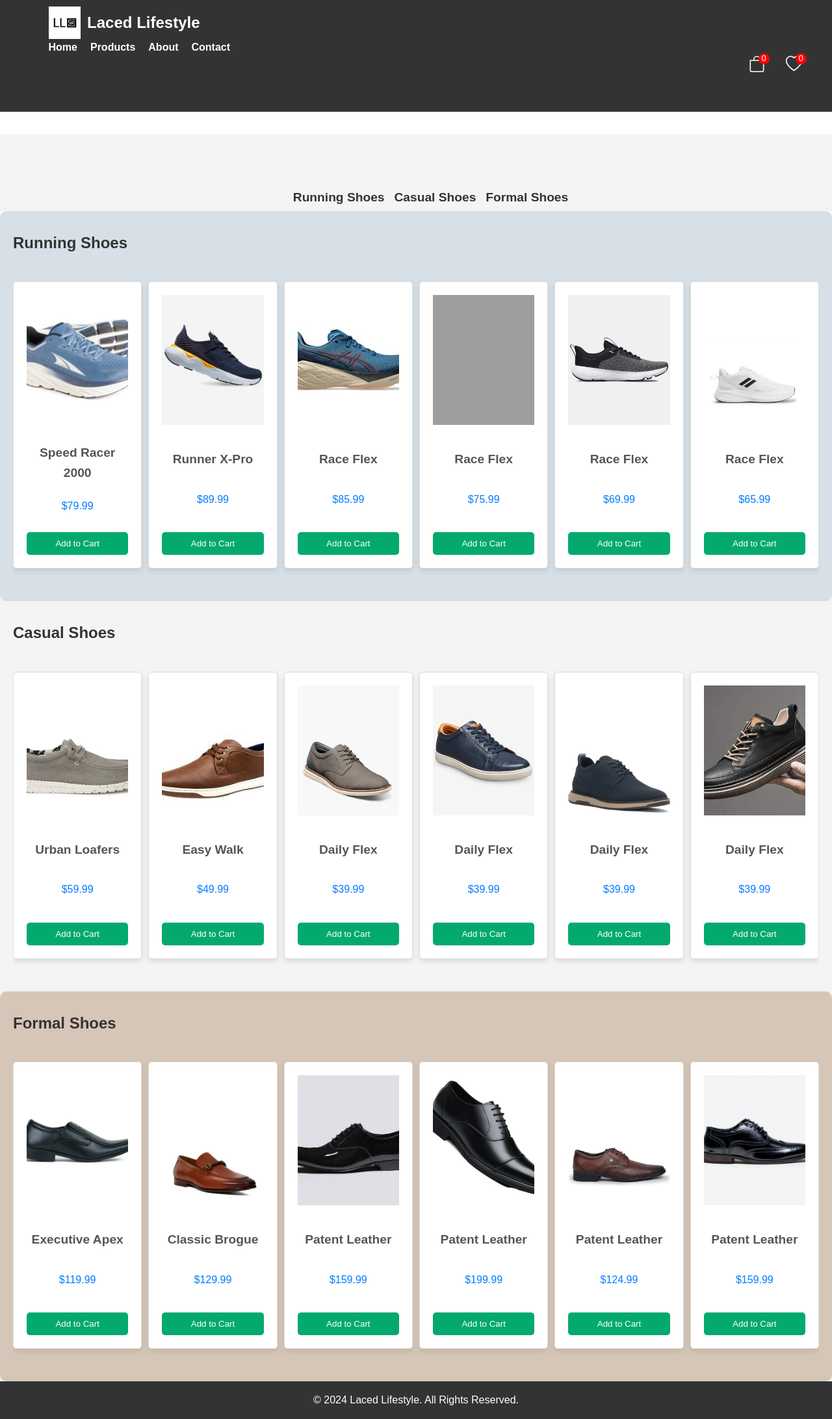
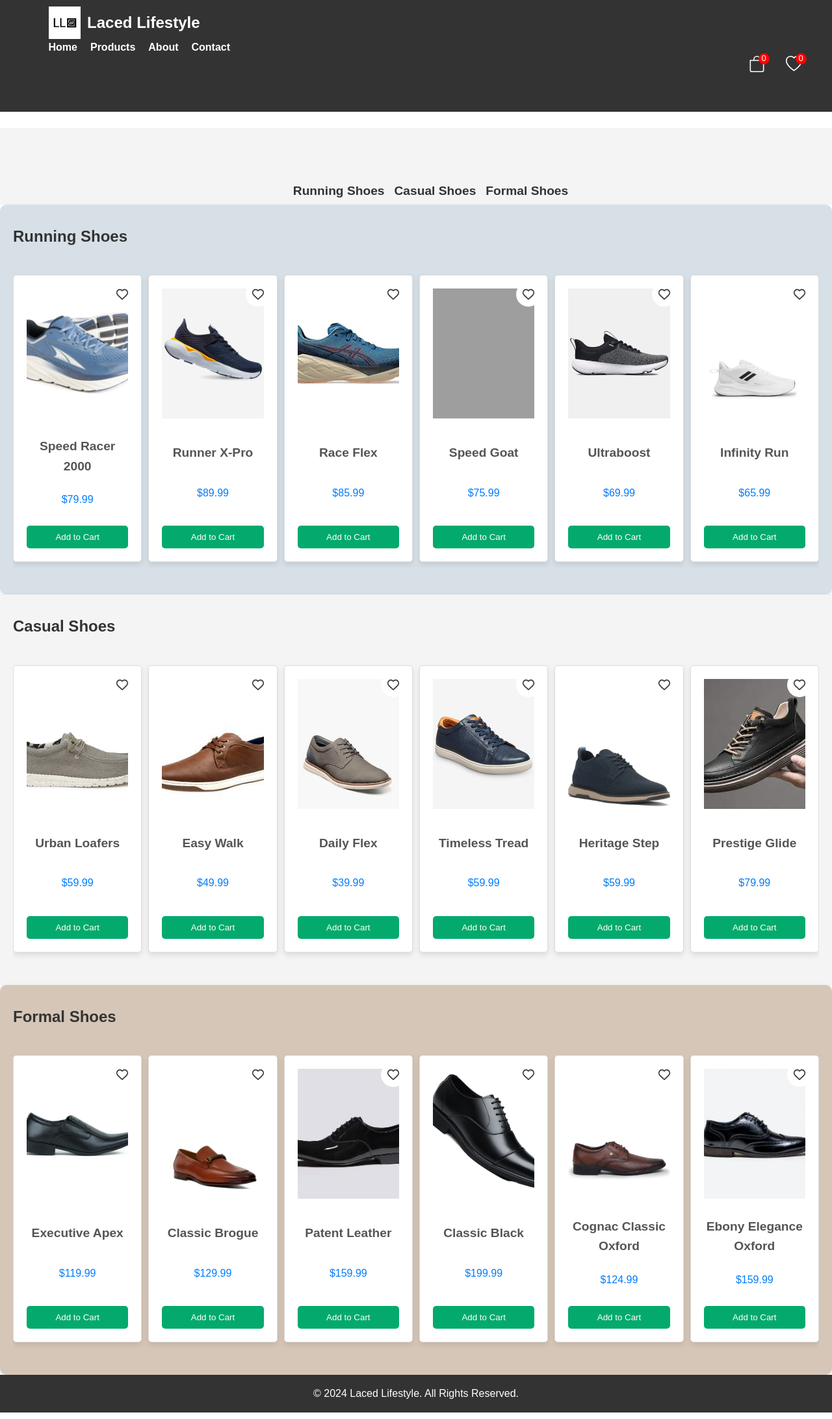
Before and after one commit to urangegaj/UEB24_Gr13, a PHP site: page /Products.html in a window 1280 px wide. Shown: the whole page at 65% size. Run offline with PHP 8.4, Linux system fonts and the light colour scheme; grey boxes are pictures that could not be loaded.

Commit message:
small update on products

```diff
--- a/Products.html
+++ b/Products.html
@@ -39,7 +39,7 @@
     </header>
 
     <header class="product-header">
-        <div class="container">
+        <div class="product-container">
             <nav>
                 <ul class="nav-links">
                     <li><a href="#running-shoes">Running Shoes</a></li>
@@ -48,6 +48,8 @@
                 </ul>
             </nav>
         </div>
+
+
     </header>
 
     <section id="running-shoes">
@@ -56,6 +58,9 @@
 
             <div class="product">
                 <img src="images/RunningShoes1.jpg" alt="Running Shoe 1">
+                <button class="heart-button">
+                    <svg viewBox="0 0 24 24" width="22px" height="22px" xmlns="http://www.w3.org/2000/svg"><g id="SVGRepo_bgCarrier" stroke-width="0"></g><g id="SVGRepo_tracerCarrier" stroke-linecap="round" stroke-linejoin="round"></g><g id="SVGRepo_iconCarrier"> <path fill-rule="evenodd" clip-rule="evenodd" d="M12 6.00019C10.2006 3.90317 7.19377 3.2551 4.93923 5.17534C2.68468 7.09558 2.36727 10.3061 4.13778 12.5772C5.60984 14.4654 10.0648 18.4479 11.5249 19.7369C11.6882 19.8811 11.7699 19.9532 11.8652 19.9815C11.9483 20.0062 12.0393 20.0062 12.1225 19.9815C12.2178 19.9532 12.2994 19.8811 12.4628 19.7369C13.9229 18.4479 18.3778 14.4654 19.8499 12.5772C21.6204 10.3061 21.3417 7.07538 19.0484 5.17534C16.7551 3.2753 13.7994 3.90317 12 6.00019Z" stroke-width="2" stroke-linecap="round" stroke-linejoin="round"></path> </g></svg>
+                </button>
                 <h3>Speed Racer 2000</h3>
                 <p>$79.99</p>
                 <button>Add to Cart</button>
@@ -64,6 +69,9 @@
 
             <div class="product">
                 <img src="images/RunningShoes2.jpg" alt="Running Shoe 2">
+                <button class="heart-button">
+                    <svg viewBox="0 0 24 24" width="22px" height="22px" xmlns="http://www.w3.org/2000/svg"><g id="SVGRepo_bgCarrier" stroke-width="0"></g><g id="SVGRepo_tracerCarrier" stroke-linecap="round" stroke-linejoin="round"></g><g id="SVGRepo_iconCarrier"> <path fill-rule="evenodd" clip-rule="evenodd" d="M12 6.00019C10.2006 3.90317 7.19377 3.2551 4.93923 5.17534C2.68468 7.09558 2.36727 10.3061 4.13778 12.5772C5.60984 14.4654 10.0648 18.4479 11.5249 19.7369C11.6882 19.8811 11.7699 19.9532 11.8652 19.9815C11.9483 20.0062 12.0393 20.0062 12.1225 19.9815C12.2178 19.9532 12.2994 19.8811 12.4628 19.7369C13.9229 18.4479 18.3778 14.4654 19.8499 12.5772C21.6204 10.3061 21.3417 7.07538 19.0484 5.17534C16.7551 3.2753 13.7994 3.90317 12 6.00019Z" stroke-width="2" stroke-linecap="round" stroke-linejoin="round"></path> </g></svg>
+                </button>
                 <h3>Runner X-Pro</h3>
                 <p>$89.99</p>
                 <button>Add to Cart</button>
@@ -71,6 +79,9 @@
 
             <div class="product">
                 <img src="images/RunningShoes3.jpg" alt="Running Shoe 3">
+                <button class="heart-button">
+                    <svg viewBox="0 0 24 24" width="22px" height="22px" xmlns="http://www.w3.org/2000/svg"><g id="SVGRepo_bgCarrier" stroke-width="0"></g><g id="SVGRepo_tracerCarrier" stroke-linecap="round" stroke-linejoin="round"></g><g id="SVGRepo_iconCarrier"> <path fill-rule="evenodd" clip-rule="evenodd" d="M12 6.00019C10.2006 3.90317 7.19377 3.2551 4.93923 5.17534C2.68468 7.09558 2.36727 10.3061 4.13778 12.5772C5.60984 14.4654 10.0648 18.4479 11.5249 19.7369C11.6882 19.8811 11.7699 19.9532 11.8652 19.9815C11.9483 20.0062 12.0393 20.0062 12.1225 19.9815C12.2178 19.9532 12.2994 19.8811 12.4628 19.7369C13.9229 18.4479 18.3778 14.4654 19.8499 12.5772C21.6204 10.3061 21.3417 7.07538 19.0484 5.17534C16.7551 3.2753 13.7994 3.90317 12 6.00019Z" stroke-width="2" stroke-linecap="round" stroke-linejoin="round"></path> </g></svg>
+                </button>
                 <h3>Race Flex</h3>
                 <p>$85.99</p>
                 <button>Add to Cart</button>
@@ -78,21 +89,30 @@
 
             <div class="product">
                 <img src="images/RunningShoes4.jpg" alt="Running Shoe 3">
-                <h3>Race Flex</h3>
+                <button class="heart-button">
+                    <svg viewBox="0 0 24 24" width="22px" height="22px" xmlns="http://www.w3.org/2000/svg"><g id="SVGRepo_bgCarrier" stroke-width="0"></g><g id="SVGRepo_tracerCarrier" stroke-linecap="round" stroke-linejoin="round"></g><g id="SVGRepo_iconCarrier"> <path fill-rule="evenodd" clip-rule="evenodd" d="M12 6.00019C10.2006 3.90317 7.19377 3.2551 4.93923 5.17534C2.68468 7.09558 2.36727 10.3061 4.13778 12.5772C5.60984 14.4654 10.0648 18.4479 11.5249 19.7369C11.6882 19.8811 11.7699 19.9532 11.8652 19.9815C11.9483 20.0062 12.0393 20.0062 12.1225 19.9815C12.2178 19.9532 12.2994 19.8811 12.4628 19.7369C13.9229 18.4479 18.3778 14.4654 19.8499 12.5772C21.6204 10.3061 21.3417 7.07538 19.0484 5.17534C16.7551 3.2753 13.7994 3.90317 12 6.00019Z" stroke-width="2" stroke-linecap="round" stroke-linejoin="round"></path> </g></svg>
+                </button>
+                <h3>Speed Goat</h3>
                 <p>$75.99</p>
                 <button>Add to Cart</button>
             </div>
 
             <div class="product">
                 <img src="images/RunningShoes5.jpg" alt="Running Shoe 3">
-                <h3>Race Flex</h3>
+                <button class="heart-button">
+                    <svg viewBox="0 0 24 24" width="22px" height="22px" xmlns="http://www.w3.org/2000/svg"><g id="SVGRepo_bgCarrier" stroke-width="0"></g><g id="SVGRepo_tracerCarrier" stroke-linecap="round" stroke-linejoin="round"></g><g id="SVGRepo_iconCarrier"> <path fill-rule="evenodd" clip-rule="evenodd" d="M12 6.00019C10.2006 3.90317 7.19377 3.2551 4.93923 5.17534C2.68468 7.09558 2.36727 10.3061 4.13778 12.5772C5.60984 14.4654 10.0648 18.4479 11.5249 19.7369C11.6882 19.8811 11.7699 19.9532 11.8652 19.9815C11.9483 20.0062 12.0393 20.0062 12.1225 19.9815C12.2178 19.9532 12.2994 19.8811 12.4628 19.7369C13.9229 18.4479 18.3778 14.4654 19.8499 12.5772C21.6204 10.3061 21.3417 7.07538 19.0484 5.17534C16.7551 3.2753 13.7994 3.90317 12 6.00019Z" stroke-width="2" stroke-linecap="round" stroke-linejoin="round"></path> </g></svg>
+                </button>
+                <h3>Ultraboost</h3>
                 <p>$69.99</p>
                 <button>Add to Cart</button>
             </div>
 
             <div class="product">
                 <img src="images/RunningShoes6.jpg" alt="Running Shoe 3">
-                <h3>Race Flex</h3>
+                <button class="heart-button">
+                    <svg viewBox="0 0 24 24" width="22px" height="22px" xmlns="http://www.w3.org/2000/svg"><g id="SVGRepo_bgCarrier" stroke-width="0"></g><g id="SVGRepo_tracerCarrier" stroke-linecap="round" stroke-linejoin="round"></g><g id="SVGRepo_iconCarrier"> <path fill-rule="evenodd" clip-rule="evenodd" d="M12 6.00019C10.2006 3.90317 7.19377 3.2551 4.93923 5.17534C2.68468 7.09558 2.36727 10.3061 4.13778 12.5772C5.60984 14.4654 10.0648 18.4479 11.5249 19.7369C11.6882 19.8811 11.7699 19.9532 11.8652 19.9815C11.9483 20.0062 12.0393 20.0062 12.1225 19.9815C12.2178 19.9532 12.2994 19.8811 12.4628 19.7369C13.9229 18.4479 18.3778 14.4654 19.8499 12.5772C21.6204 10.3061 21.3417 7.07538 19.0484 5.17534C16.7551 3.2753 13.7994 3.90317 12 6.00019Z" stroke-width="2" stroke-linecap="round" stroke-linejoin="round"></path> </g></svg>
+                </button>
+                <h3>Infinity Run</h3>
                 <p>$65.99</p>
                 <button>Add to Cart</button>
             </div>
@@ -107,6 +127,9 @@
 
             <div class="product">
                 <img src="images/CasualShoes1.jpg" alt="Casual Shoe 1">
+                <button class="heart-button">
+                    <svg viewBox="0 0 24 24" width="22px" height="22px" xmlns="http://www.w3.org/2000/svg"><g id="SVGRepo_bgCarrier" stroke-width="0"></g><g id="SVGRepo_tracerCarrier" stroke-linecap="round" stroke-linejoin="round"></g><g id="SVGRepo_iconCarrier"> <path fill-rule="evenodd" clip-rule="evenodd" d="M12 6.00019C10.2006 3.90317 7.19377 3.2551 4.93923 5.17534C2.68468 7.09558 2.36727 10.3061 4.13778 12.5772C5.60984 14.4654 10.0648 18.4479 11.5249 19.7369C11.6882 19.8811 11.7699 19.9532 11.8652 19.9815C11.9483 20.0062 12.0393 20.0062 12.1225 19.9815C12.2178 19.9532 12.2994 19.8811 12.4628 19.7369C13.9229 18.4479 18.3778 14.4654 19.8499 12.5772C21.6204 10.3061 21.3417 7.07538 19.0484 5.17534C16.7551 3.2753 13.7994 3.90317 12 6.00019Z" stroke-width="2" stroke-linecap="round" stroke-linejoin="round"></path> </g></svg>
+                </button>
                 <h3>Urban Loafers</h3>
                 <p>$59.99</p>
                 <button>Add to Cart</button>
@@ -114,6 +137,9 @@
 
             <div class="product">
                 <img src="images/CasualShoes2.jpg" alt="Casual Shoe 2">
+                <button class="heart-button">
+                    <svg viewBox="0 0 24 24" width="22px" height="22px" xmlns="http://www.w3.org/2000/svg"><g id="SVGRepo_bgCarrier" stroke-width="0"></g><g id="SVGRepo_tracerCarrier" stroke-linecap="round" stroke-linejoin="round"></g><g id="SVGRepo_iconCarrier"> <path fill-rule="evenodd" clip-rule="evenodd" d="M12 6.00019C10.2006 3.90317 7.19377 3.2551 4.93923 5.17534C2.68468 7.09558 2.36727 10.3061 4.13778 12.5772C5.60984 14.4654 10.0648 18.4479 11.5249 19.7369C11.6882 19.8811 11.7699 19.9532 11.8652 19.9815C11.9483 20.0062 12.0393 20.0062 12.1225 19.9815C12.2178 19.9532 12.2994 19.8811 12.4628 19.7369C13.9229 18.4479 18.3778 14.4654 19.8499 12.5772C21.6204 10.3061 21.3417 7.07538 19.0484 5.17534C16.7551 3.2753 13.7994 3.90317 12 6.00019Z" stroke-width="2" stroke-linecap="round" stroke-linejoin="round"></path> </g></svg>
+                </button>
                 <h3>Easy Walk</h3>
                 <p>$49.99</p>
                 <button>Add to Cart</button>
@@ -122,6 +148,9 @@
 
             <div class="product">
                 <img src="images/CasualShoes3.jpg" alt="Casual Shoe 3">
+                <button class="heart-button">
+                    <svg viewBox="0 0 24 24" width="22px" height="22px" xmlns="http://www.w3.org/2000/svg"><g id="SVGRepo_bgCarrier" stroke-width="0"></g><g id="SVGRepo_tracerCarrier" stroke-linecap="round" stroke-linejoin="round"></g><g id="SVGRepo_iconCarrier"> <path fill-rule="evenodd" clip-rule="evenodd" d="M12 6.00019C10.2006 3.90317 7.19377 3.2551 4.93923 5.17534C2.68468 7.09558 2.36727 10.3061 4.13778 12.5772C5.60984 14.4654 10.0648 18.4479 11.5249 19.7369C11.6882 19.8811 11.7699 19.9532 11.8652 19.9815C11.9483 20.0062 12.0393 20.0062 12.1225 19.9815C12.2178 19.9532 12.2994 19.8811 12.4628 19.7369C13.9229 18.4479 18.3778 14.4654 19.8499 12.5772C21.6204 10.3061 21.3417 7.07538 19.0484 5.17534C16.7551 3.2753 13.7994 3.90317 12 6.00019Z" stroke-width="2" stroke-linecap="round" stroke-linejoin="round"></path> </g></svg>
+                </button>
                 <h3>Daily Flex</h3>
                 <p>$39.99</p>
                 <button>Add to Cart</button>
@@ -130,24 +159,33 @@
 
             <div class="product">
                 <img src="images/CasualShoes4.jpg" alt="Casual Shoe 3">
-                <h3>Daily Flex</h3>
-                <p>$39.99</p>
+                <button class="heart-button">
+                    <svg viewBox="0 0 24 24" width="22px" height="22px" xmlns="http://www.w3.org/2000/svg"><g id="SVGRepo_bgCarrier" stroke-width="0"></g><g id="SVGRepo_tracerCarrier" stroke-linecap="round" stroke-linejoin="round"></g><g id="SVGRepo_iconCarrier"> <path fill-rule="evenodd" clip-rule="evenodd" d="M12 6.00019C10.2006 3.90317 7.19377 3.2551 4.93923 5.17534C2.68468 7.09558 2.36727 10.3061 4.13778 12.5772C5.60984 14.4654 10.0648 18.4479 11.5249 19.7369C11.6882 19.8811 11.7699 19.9532 11.8652 19.9815C11.9483 20.0062 12.0393 20.0062 12.1225 19.9815C12.2178 19.9532 12.2994 19.8811 12.4628 19.7369C13.9229 18.4479 18.3778 14.4654 19.8499 12.5772C21.6204 10.3061 21.3417 7.07538 19.0484 5.17534C16.7551 3.2753 13.7994 3.90317 12 6.00019Z" stroke-width="2" stroke-linecap="round" stroke-linejoin="round"></path> </g></svg>
+                </button>
+                <h3>Timeless Tread</h3>
+                <p>$59.99</p>
                 <button>Add to Cart</button>
             </div>
 
 
             <div class="product">
                 <img src="images/CasualShoes5.jpg" alt="Casual Shoe 3">
-                <h3>Daily Flex</h3>
-                <p>$39.99</p>
+                <button class="heart-button">
+                    <svg viewBox="0 0 24 24" width="22px" height="22px" xmlns="http://www.w3.org/2000/svg"><g id="SVGRepo_bgCarrier" stroke-width="0"></g><g id="SVGRepo_tracerCarrier" stroke-linecap="round" stroke-linejoin="round"></g><g id="SVGRepo_iconCarrier"> <path fill-rule="evenodd" clip-rule="evenodd" d="M12 6.00019C10.2006 3.90317 7.19377 3.2551 4.93923 5.17534C2.68468 7.09558 2.36727 10.3061 4.13778 12.5772C5.60984 14.4654 10.0648 18.4479 11.5249 19.7369C11.6882 19.8811 11.7699 19.9532 11.8652 19.9815C11.9483 20.0062 12.0393 20.0062 12.1225 19.9815C12.2178 19.9532 12.2994 19.8811 12.4628 19.7369C13.9229 18.4479 18.3778 14.4654 19.8499 12.5772C21.6204 10.3061 21.3417 7.07538 19.0484 5.17534C16.7551 3.2753 13.7994 3.90317 12 6.00019Z" stroke-width="2" stroke-linecap="round" stroke-linejoin="round"></path> </g></svg>
+                </button>
+                <h3>Heritage Step</h3>
+                <p>$59.99</p>
                 <button>Add to Cart</button>
             </div>
 
 
             <div class="product">
                 <img src="images/CasualShoes6.jpg" alt="Casual Shoe 3">
-                <h3>Daily Flex</h3>
-                <p>$39.99</p>
+                <button class="heart-button">
+                    <svg viewBox="0 0 24 24" width="22px" height="22px" xmlns="http://www.w3.org/2000/svg"><g id="SVGRepo_bgCarrier" stroke-width="0"></g><g id="SVGRepo_tracerCarrier" stroke-linecap="round" stroke-linejoin="round"></g><g id="SVGRepo_iconCarrier"> <path fill-rule="evenodd" clip-rule="evenodd" d="M12 6.00019C10.2006 3.90317 7.19377 3.2551 4.93923 5.17534C2.68468 7.09558 2.36727 10.3061 4.13778 12.5772C5.60984 14.4654 10.0648 18.4479 11.5249 19.7369C11.6882 19.8811 11.7699 19.9532 11.8652 19.9815C11.9483 20.0062 12.0393 20.0062 12.1225 19.9815C12.2178 19.9532 12.2994 19.8811 12.4628 19.7369C13.9229 18.4479 18.3778 14.4654 19.8499 12.5772C21.6204 10.3061 21.3417 7.07538 19.0484 5.17534C16.7551 3.2753 13.7994 3.90317 12 6.00019Z" stroke-width="2" stroke-linecap="round" stroke-linejoin="round"></path> </g></svg>
+                </button>
+                <h3>Prestige Glide</h3>
+                <p>$79.99</p>
                 <button>Add to Cart</button>
             </div>
         </div>
@@ -159,20 +197,29 @@
 
             <div class="product">
                 <img src="images/FormalShoes1.jpg" alt="Formal Shoe 1">
+                <button class="heart-button">
+                    <svg viewBox="0 0 24 24" width="22px" height="22px" xmlns="http://www.w3.org/2000/svg"><g id="SVGRepo_bgCarrier" stroke-width="0"></g><g id="SVGRepo_tracerCarrier" stroke-linecap="round" stroke-linejoin="round"></g><g id="SVGRepo_iconCarrier"> <path fill-rule="evenodd" clip-rule="evenodd" d="M12 6.00019C10.2006 3.90317 7.19377 3.2551 4.93923 5.17534C2.68468 7.09558 2.36727 10.3061 4.13778 12.5772C5.60984 14.4654 10.0648 18.4479 11.5249 19.7369C11.6882 19.8811 11.7699 19.9532 11.8652 19.9815C11.9483 20.0062 12.0393 20.0062 12.1225 19.9815C12.2178 19.9532 12.2994 19.8811 12.4628 19.7369C13.9229 18.4479 18.3778 14.4654 19.8499 12.5772C21.6204 10.3061 21.3417 7.07538 19.0484 5.17534C16.7551 3.2753 13.7994 3.90317 12 6.00019Z" stroke-width="2" stroke-linecap="round" stroke-linejoin="round"></path> </g></svg>
+                </button>
                 <h3>Executive Apex</h3>
                 <p>$119.99</p>
-                <button>Add to Cart</button>
+                <button >Add to Cart</button>
             </div>
 
             <div class="product">
                 <img src="images/FormalShoes2.jpg" alt="Formal Shoe 2">
+                <button class="heart-button">
+                    <svg viewBox="0 0 24 24" width="22px" height="22px" xmlns="http://www.w3.org/2000/svg"><g id="SVGRepo_bgCarrier" stroke-width="0"></g><g id="SVGRepo_tracerCarrier" stroke-linecap="round" stroke-linejoin="round"></g><g id="SVGRepo_iconCarrier"> <path fill-rule="evenodd" clip-rule="evenodd" d="M12 6.00019C10.2006 3.90317 7.19377 3.2551 4.93923 5.17534C2.68468 7.09558 2.36727 10.3061 4.13778 12.5772C5.60984 14.4654 10.0648 18.4479 11.5249 19.7369C11.6882 19.8811 11.7699 19.9532 11.8652 19.9815C11.9483 20.0062 12.0393 20.0062 12.1225 19.9815C12.2178 19.9532 12.2994 19.8811 12.4628 19.7369C13.9229 18.4479 18.3778 14.4654 19.8499 12.5772C21.6204 10.3061 21.3417 7.07538 19.0484 5.17534C16.7551 3.2753 13.7994 3.90317 12 6.00019Z" stroke-width="2" stroke-linecap="round" stroke-linejoin="round"></path> </g></svg>
+                </button>
                 <h3>Classic Brogue</h3>
                 <p>$129.99</p>
-                <button>Add to Cart</button>
+                <button >Add to Cart</button>
             </div>
 
             <div class="product">
                 <img src="images/FormalShoes3.jpg" alt="Formal Shoe 3">
+                <button class="heart-button">
+                    <svg viewBox="0 0 24 24" width="22px" height="22px" xmlns="http://www.w3.org/2000/svg"><g id="SVGRepo_bgCarrier" stroke-width="0"></g><g id="SVGRepo_tracerCarrier" stroke-linecap="round" stroke-linejoin="round"></g><g id="SVGRepo_iconCarrier"> <path fill-rule="evenodd" clip-rule="evenodd" d="M12 6.00019C10.2006 3.90317 7.19377 3.2551 4.93923 5.17534C2.68468 7.09558 2.36727 10.3061 4.13778 12.5772C5.60984 14.4654 10.0648 18.4479 11.5249 19.7369C11.6882 19.8811 11.7699 19.9532 11.8652 19.9815C11.9483 20.0062 12.0393 20.0062 12.1225 19.9815C12.2178 19.9532 12.2994 19.8811 12.4628 19.7369C13.9229 18.4479 18.3778 14.4654 19.8499 12.5772C21.6204 10.3061 21.3417 7.07538 19.0484 5.17534C16.7551 3.2753 13.7994 3.90317 12 6.00019Z" stroke-width="2" stroke-linecap="round" stroke-linejoin="round"></path> </g></svg>
+                </button>
                 <h3>Patent Leather</h3>
                 <p>$159.99</p>
                 <button>Add to Cart</button>
@@ -181,35 +228,37 @@
 
             <div class="product">
                 <img src="images/FormalShoes4.jpg" alt="Formal Shoe 3">
-                <h3>Patent Leather</h3>
+                <button class="heart-button">
+                    <svg viewBox="0 0 24 24" width="22px" height="22px" xmlns="http://www.w3.org/2000/svg"><g id="SVGRepo_bgCarrier" stroke-width="0"></g><g id="SVGRepo_tracerCarrier" stroke-linecap="round" stroke-linejoin="round"></g><g id="SVGRepo_iconCarrier"> <path fill-rule="evenodd" clip-rule="evenodd" d="M12 6.00019C10.2006 3.90317 7.19377 3.2551 4.93923 5.17534C2.68468 7.09558 2.36727 10.3061 4.13778 12.5772C5.60984 14.4654 10.0648 18.4479 11.5249 19.7369C11.6882 19.8811 11.7699 19.9532 11.8652 19.9815C11.9483 20.0062 12.0393 20.0062 12.1225 19.9815C12.2178 19.9532 12.2994 19.8811 12.4628 19.7369C13.9229 18.4479 18.3778 14.4654 19.8499 12.5772C21.6204 10.3061 21.3417 7.07538 19.0484 5.17534C16.7551 3.2753 13.7994 3.90317 12 6.00019Z" stroke-width="2" stroke-linecap="round" stroke-linejoin="round"></path> </g></svg>
+                </button>
+                <h3>Classic Black</h3>
                 <p>$199.99</p>
-                <button>Add to Cart</button>
+                <button >Add to Cart</button>
             </div>
 
 
             <div class="product">
                 <img src="images/FormalShoes5.jpg" alt="Formal Shoe 3">
-                <h3>Patent Leather</h3>
+                <button class="heart-button">
+                    <svg viewBox="0 0 24 24" width="22px" height="22px" xmlns="http://www.w3.org/2000/svg"><g id="SVGRepo_bgCarrier" stroke-width="0"></g><g id="SVGRepo_tracerCarrier" stroke-linecap="round" stroke-linejoin="round"></g><g id="SVGRepo_iconCarrier"> <path fill-rule="evenodd" clip-rule="evenodd" d="M12 6.00019C10.2006 3.90317 7.19377 3.2551 4.93923 5.17534C2.68468 7.09558 2.36727 10.3061 4.13778 12.5772C5.60984 14.4654 10.0648 18.4479 11.5249 19.7369C11.6882 19.8811 11.7699 19.9532 11.8652 19.9815C11.9483 20.0062 12.0393 20.0062 12.1225 19.9815C12.2178 19.9532 12.2994 19.8811 12.4628 19.7369C13.9229 18.4479 18.3778 14.4654 19.8499 12.5772C21.6204 10.3061 21.3417 7.07538 19.0484 5.17534C16.7551 3.2753 13.7994 3.90317 12 6.00019Z" stroke-width="2" stroke-linecap="round" stroke-linejoin="round"></path> </g></svg>
+                </button>
+                <h3>Cognac Classic Oxford</h3>
                 <p>$124.99</p>
-                <button>Add to Cart</button>
+                <button >Add to Cart</button>
             </div>
 
 
             <div class="product">
                 <img src="images/FormalShoes6.jpg" alt="Formal Shoe 3">
-                <h3>Patent Leather</h3>
+                <button class="heart-button">
+                    <svg viewBox="0 0 24 24" width="22px" height="22px" xmlns="http://www.w3.org/2000/svg"><g id="SVGRepo_bgCarrier" stroke-width="0"></g><g id="SVGRepo_tracerCarrier" stroke-linecap="round" stroke-linejoin="round"></g><g id="SVGRepo_iconCarrier"> <path fill-rule="evenodd" clip-rule="evenodd" d="M12 6.00019C10.2006 3.90317 7.19377 3.2551 4.93923 5.17534C2.68468 7.09558 2.36727 10.3061 4.13778 12.5772C5.60984 14.4654 10.0648 18.4479 11.5249 19.7369C11.6882 19.8811 11.7699 19.9532 11.8652 19.9815C11.9483 20.0062 12.0393 20.0062 12.1225 19.9815C12.2178 19.9532 12.2994 19.8811 12.4628 19.7369C13.9229 18.4479 18.3778 14.4654 19.8499 12.5772C21.6204 10.3061 21.3417 7.07538 19.0484 5.17534C16.7551 3.2753 13.7994 3.90317 12 6.00019Z" stroke-width="2" stroke-linecap="round" stroke-linejoin="round"></path> </g></svg>
+                </button>
+                <h3>Ebony Elegance Oxford</h3>
                 <p>$159.99</p>
-                <button>Add to Cart</button>
+                <button >Add to Cart</button>
             </div>
         </div>
     </section>
-
-
-
-
-
-
-
 
   <footer class="footer">
         <div class="container">
@@ -218,5 +267,7 @@
     </footer>
 
 
+
+
 </body>
 </html>
--- a/custom-styles.css
+++ b/custom-styles.css
@@ -1,8 +1,18 @@
 .product-header {
     background-color: #f4f4f4;
     padding: 5px 0;
-    margin-top: 10px;
+    margin-top: 0;
 }
+
+
+.product-container {
+    margin: 0 auto;
+    padding: 0;
+    width: 90%;
+    max-width: 1200px;
+    box-sizing: border-box;
+}
+
 
 .product-header .nav-links {
     list-style: none;
@@ -10,6 +20,9 @@
     justify-content: center;
     gap: 15px;
 }
+
+
+
 
 .product-header .nav-links li a {
     text-decoration: none;
@@ -83,6 +96,7 @@
     display: flex;
     flex-direction: column;
     justify-content: space-between;
+    position: relative;
 }
 
 .scrollable-grid {
@@ -118,6 +132,28 @@
     margin-bottom: 15px;
 }
 
+.product .heart-button{
+    background: white;
+    color: rgb(64,64,64);
+    border-radius: 50%;
+    display: flex;
+    justify-content: center;
+    place-items: center;
+    padding: 8px;
+    position: absolute;
+    top: 10px;
+    right: 10px;
+}
+
+.product .heart-button svg{
+    stroke: rgb(64,64,64);
+    fill: none;
+}
+
+.product .heart-button.active svg{
+    stroke: red;
+    fill: red;
+}
 .product h3 {
     font-size: 1.2rem;
     margin-bottom: 10px;
--- a/style.css
+++ b/style.css
@@ -545,124 +545,6 @@ form textarea {
     margin-bottom: 10px;
 }
 
-.product-header {
-    background-color: #f4f4f4;
-    padding: 10px 0;
-    margin-top: 20px;
-}
-
-.product-header .nav-links {
-    list-style: none;
-    display: flex;
-    justify-content: center;
-    gap: 15px;
-}
-
-.product-header .nav-links li a {
-    text-decoration: none;
-    color: #333;
-    font-size: 1.2rem;
-    font-weight: bold;
-}
-
-.product-header .nav-links li a:hover {
-    color: #9aa5b0;
-}
-
-
-#running-shoes {
-    background-color: #d6e0e6;
-    border-radius: 10px;
-    box-shadow: 0 4px 10px rgba(0, 0, 0, 0.1);
-    padding: 30px 20px;
-}
-
-#running-shoes h2 {
-    color: #333;
-}
-
-
-#casual-shoes {
-    background-color: #f4f4f4;
-    border-radius: 10px;
-    box-shadow: 0 4px 10px rgba(0, 0, 0, 0.1);
-    padding: 30px 20px;
-}
-
-#casual-shoes h2 {
-    color: #333;
-}
-
-
-#formal-shoes {
-    background-color: #d6c6b7;
-    border-radius: 10px;
-    box-shadow: 0 4px 10px rgba(0, 0, 0, 0.1);
-    padding: 30px 20px;
-}
-
-#formal-shoes h2 {
-    color: #333;
-}
-
-.product-grid {
-    display: grid;
-    grid-template-columns: repeat(auto-fit, minmax(250px, 1fr));
-    gap: 10px;
-    justify-items: center;
-    margin-top: 20px;
-    padding: 20px 0;
-}
-
-.product {
-    background-color: white;
-    border: 1px solid #ddd;
-    border-radius: 5px;
-    width: 250px;
-    height: 400px;
-    padding: 20px;
-    box-shadow: 0 4px 8px rgba(0, 0, 0, 0.1);
-    transition: transform 0.3s ease;
-    text-align: center;
-    display: flex;
-    flex-direction: column;
-    justify-content: space-between;
-}
-
-.product:hover {
-    transform: translateY(-10px);
-}
-
-.product img {
-    width: 100%;
-    height: 200px;
-    object-fit: cover;
-    margin-bottom: 15px;
-}
-
-.product h3 {
-    font-size: 1.2rem;
-    margin-bottom: 10px;
-}
-
-.product p {
-    font-size: 1rem;
-    color: #007bff;
-    margin-bottom: 15px;
-}
-
-.product button {
-    background-color: #04AA6D;
-    color: white;
-    padding: 10px 15px;
-    border: none;
-    border-radius: 5px;
-    cursor: pointer;
-}
-
-.product button:hover {
-    background-color: #45a049;
-}
 
 
 #search-container {
```
